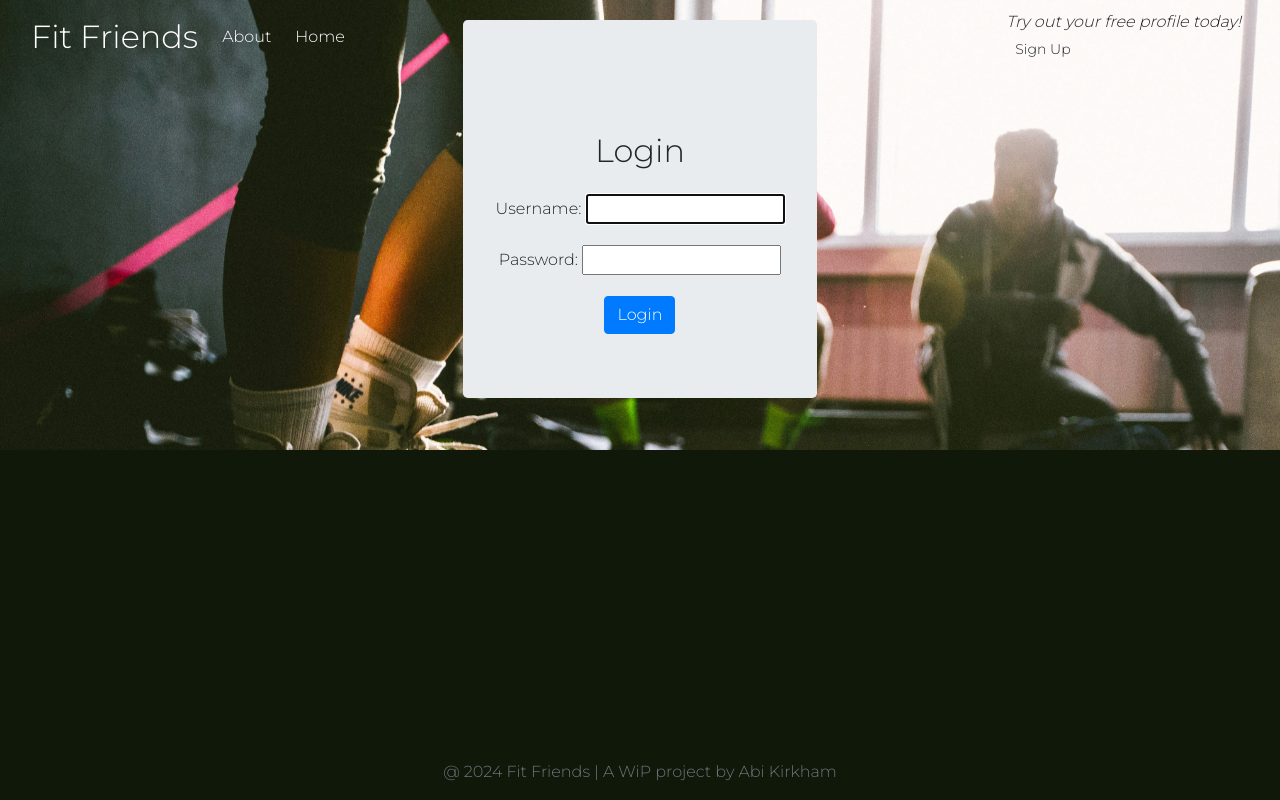
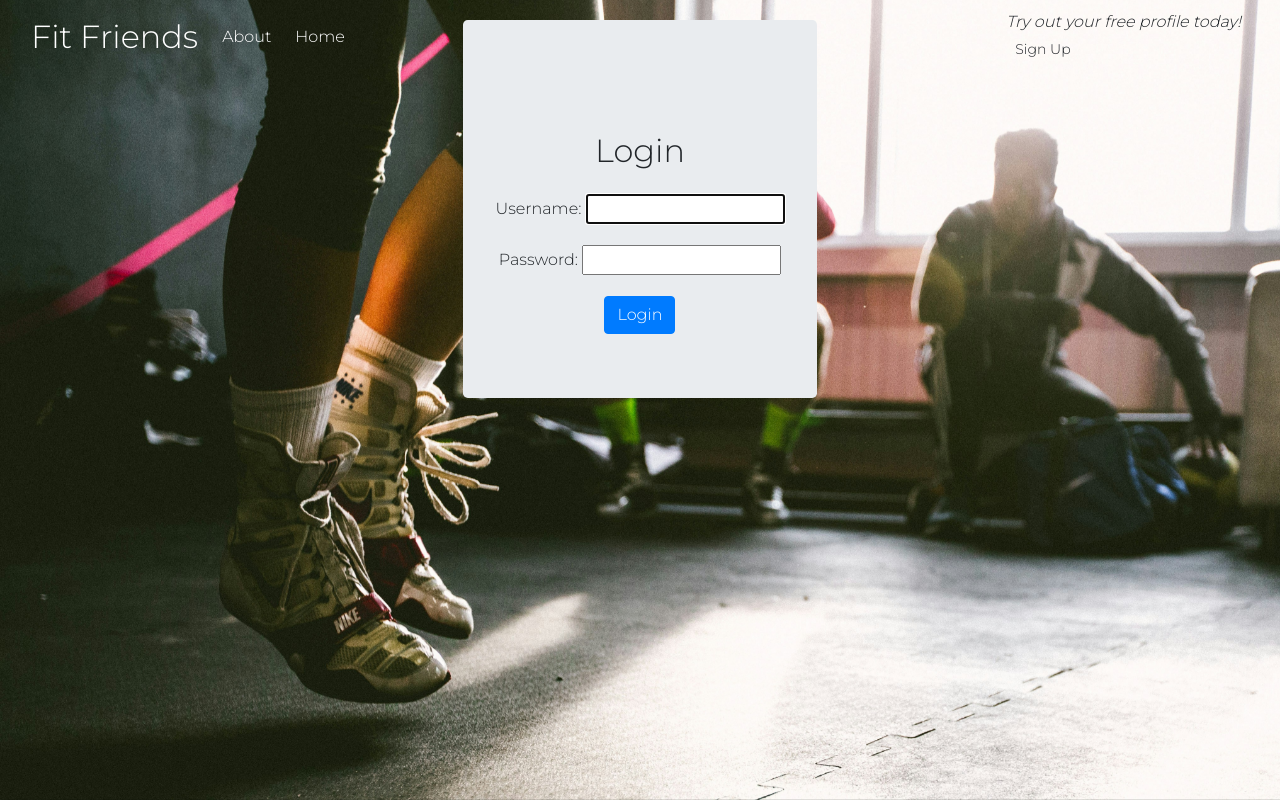
Before and after one commit to abikirkham/FitFriends, a Django app: page /login/ in a window 1280 px wide. Run offline with Django 3.2, Linux system fonts and the light colour scheme.

Commit message:
add vh to background

```diff
--- a/social/templates/login.html
+++ b/social/templates/login.html
@@ -41,7 +41,7 @@
     </nav>
     </div>
     </header>
-    <div class="container-sm callout-container">
+    <div class="container-md callout-container">
         <section class="callout jumbotron text-center">
         <h2 class="mt-5 mb-4">Login</h2>
         <form method="POST">
--- a/static/css/style.css
+++ b/static/css/style.css
@@ -16,6 +16,7 @@ body {
     position: absolute;
     top: 0;
     left: 0;
+    min-height: 100vh;
 }
 
 /* Navbar */
@@ -47,7 +48,7 @@ body {
     display: flex;
     align-items: center;
     justify-content: center;
-    min-height: 50vh;
+    position: relative;
     padding: 20px;
     margin: 0 auto;
 }
```
Also changed, not shown: 1 other file.
